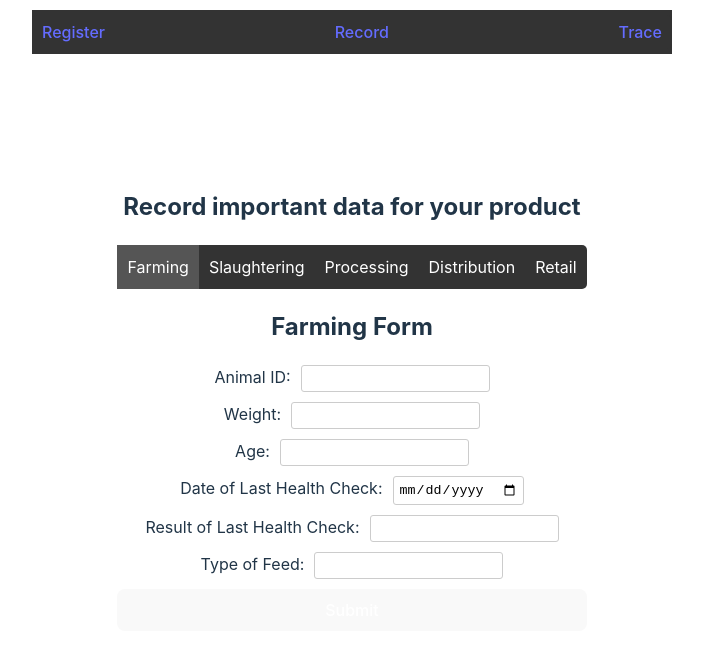
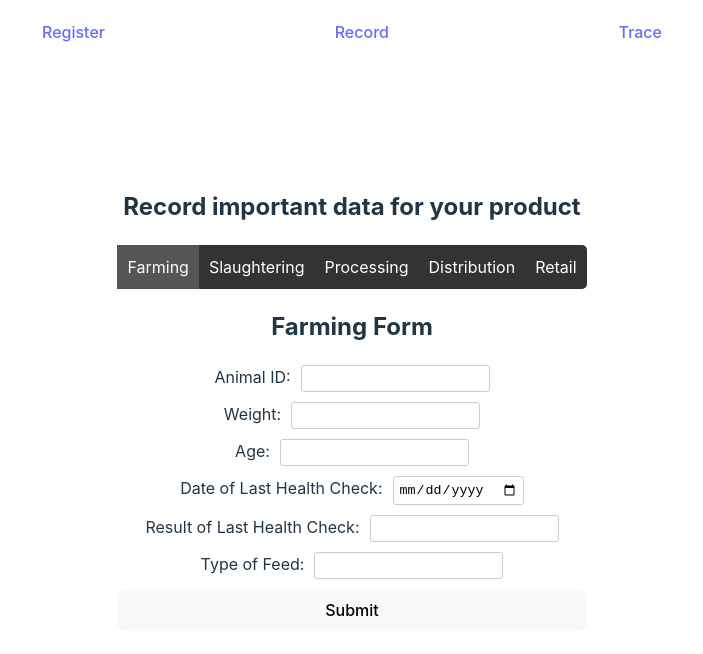
Before and after one commit to ukush/HalalTrace, a React (Vite) app in the folder client/: page /record in a window 1280 px wide. Shown: the top 654 px of the page, without its empty margins (288-991 px from the left). Built offline with nearby package versions, Linux system fonts and the light colour scheme.

Commit message:
changed styles

```diff
--- a/client/src/App.css
+++ b/client/src/App.css
@@ -96,21 +96,19 @@ input, select {
 }
 
 button {
-  padding: 8px 12px;
-  border: none;
-  background-color: #007bff;
-  color: white;
-  border-radius: 3px;
+  border: 1px solid gray;
+  border-radius: 10px;
   cursor: pointer;
 }
 
 button:hover {
-  background-color: #0056b3;
+  background-color: green;
+  color: white;
+  border: 1px solid gray;
 }
 
 /* Navbar Styles */
 .navbar {
-  background-color: #333;
   padding: 5px 0; /* Adjusted padding */
   position: fixed; /* Fixed positioning */
   width: 50%; /* 50% width */
@@ -126,13 +124,16 @@ button:hover {
   margin: 0;
   display: flex;
   justify-content: space-between;
+  background-color: white;
 }
 
 .navbar li {
   cursor: pointer;
   padding: 5px 10px; /* Adjusted padding */
-  color: white;
+  color: blueviolet;
 }
+
+.navbar li
 
 .navbar li.active {
   background-color: #555;
--- a/client/src/components/forms/Events/Farming.jsx
+++ b/client/src/components/forms/Events/Farming.jsx
@@ -57,7 +57,7 @@ function FarmingForm({ onSubmit }) {
             <label htmlFor="feedType">Type of Feed:</label>
             <input type="text" id="feedType" name="feedType" value={formData.feedType} onChange={handleInputChange} required/>
           </div>
-          <button type="submit">Submit</button>
+          <button className='farming-submit' type="submit">Submit</button>
         </form>
       )}
     </div>
```
Also changed, not shown: 1 other file (tests, documents, lock files or other folders).
